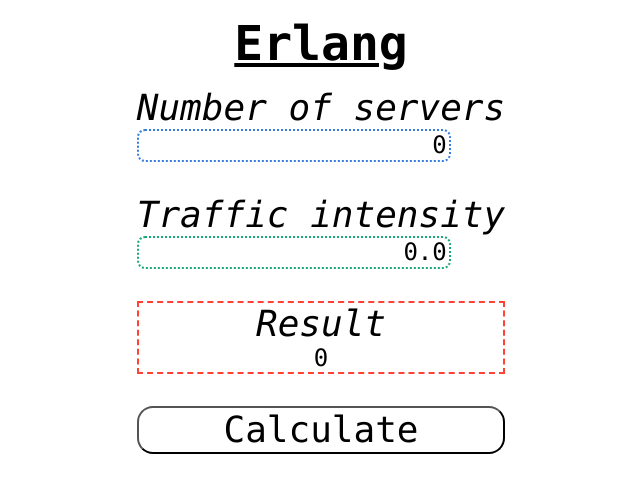
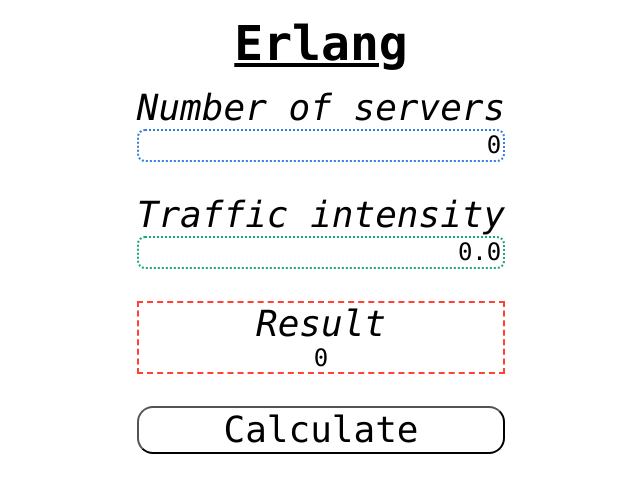
Before and after one commit to adammansson/adammansson.github.io, a plain HTML site: page erlang.html in a window 1280 px wide. Shown: the whole page, without its empty margins (319-959 px from the left). Drawn offline with nearby package versions, Linux system fonts and the light colour scheme.

Commit message:
Small width fix in Erlang

```diff
--- a/erlang.html
+++ b/erlang.html
@@ -17,12 +17,12 @@
     <div class="flex flex-column">
       <div class="mb4">
         <div class="f2 tc i">Number of servers</div>
-        <input class="f3 tr bw1 br3 b--dotted b--blue" type="text" id="servers_input">
+        <input class="f3 tr bw1 br3 b--dotted b--blue w-100" type="text" id="servers_input">
       </div>
 
       <div class="mb4">
         <div class="f2 tc i">Traffic intensity</div>
-        <input class="f3 tr bw1 br3 b--dotted b--green" type="text" id="traffic_input">
+        <input class="f3 tr bw1 br3 b--dotted b--green w-100" type="text" id="traffic_input">
       </div>
 
       <div class="mb4 b--dashed bw1 b--red">
```
